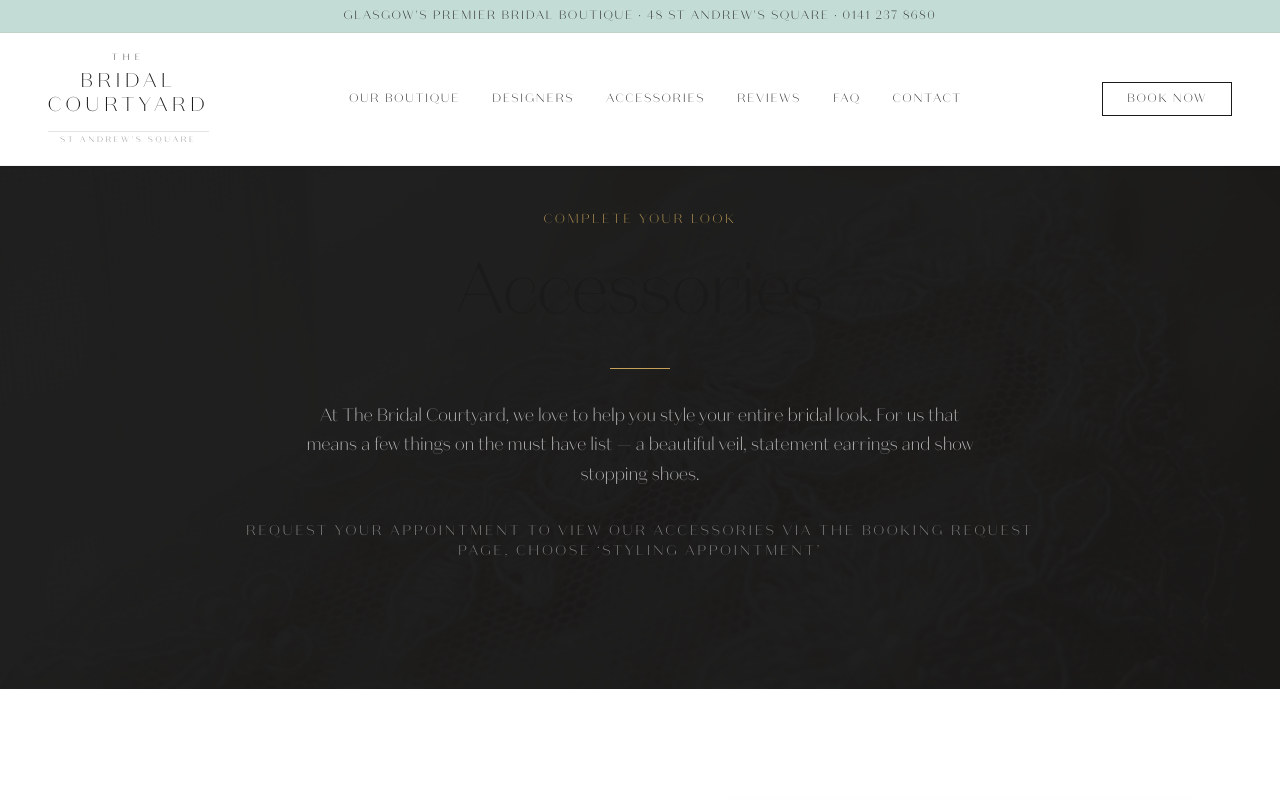
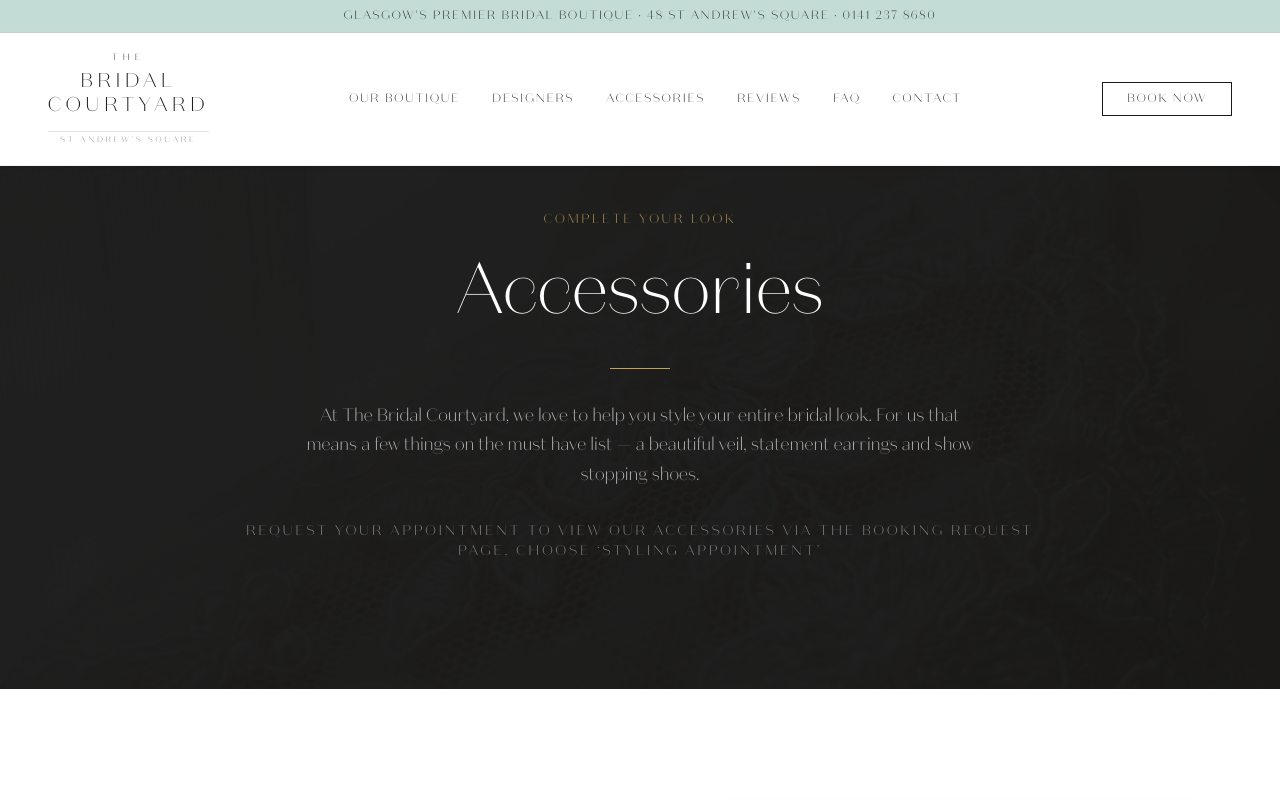
Before and after one commit to AliNMackie/bridalcourtyard, a Next.js app: page /accessories in a window 1280 px wide. Shown: the top 800 px of the page. Built offline with nearby package versions, Linux system fonts and the light colour scheme.

Commit message:
Add ! importance to Accessories heading to fix dark text visibility

```diff
--- a/src/app/accessories/page.tsx
+++ b/src/app/accessories/page.tsx
@@ -21,7 +21,7 @@ export default function AccessoriesPage() {
         />
         <div className="relative max-w-4xl mx-auto px-6 md:px-12 text-center space-y-8">
           <span className="eyebrow !text-luxury-gold">Complete Your Look</span>
-          <h1 className="font-display text-5xl md:text-7xl leading-tight text-white">
+          <h1 className="font-display text-5xl md:text-7xl leading-tight !text-white">
             Accessories
           </h1>
           <div className="gold-rule gold-rule-center" />
```
